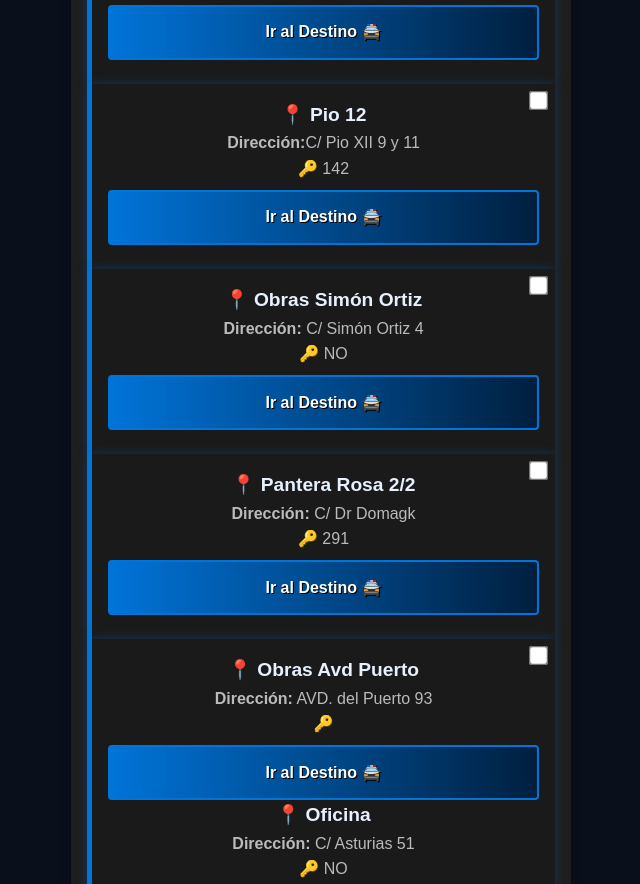
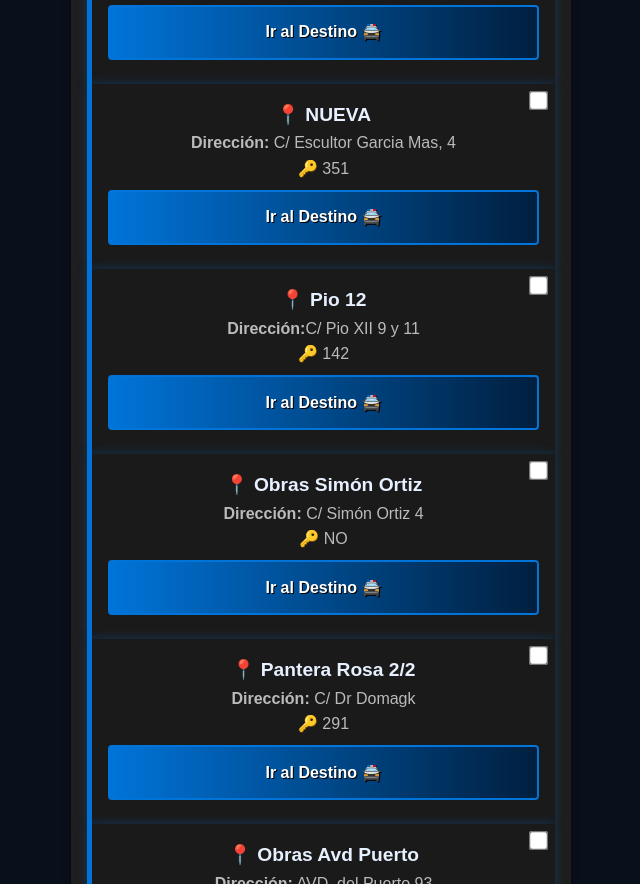
Before and after one commit to Luth0r76/ruta10, a plain HTML site: page index.html in a window 1280 px wide. Shown: the part 2447-3331 px from the top of the page, without its empty margins (319-959 px from the left). Drawn offline with Linux system fonts and the light colour scheme.

Commit message:
Add files via upload

```diff
--- a/index.html
+++ b/index.html
@@ -223,12 +223,20 @@
             <a href="https://www.google.com/maps/dir/?api=1&destination=Av+Cortes+Valencianas+60+Valencia" class="btn"
                 target="_blank">Ir al Destino 🚔</a>
         </div>
+        <div class="location" data-id="base" data-lat="39.4857299" data-lng="-0.4011449">
+            <h2>📍 NUEVA</h2>
+            <p><strong>Dirección:</strong> C/ Escultor Garcia Mas, 4</p>
+            <p>🔑 351 </p>
+            <input type="checkbox" class="checkbox" onclick="markVisited(this)">
+            <a href="https://www.google.es/maps/dir/?api=1&destination=C.+Escultor+Garc%C3%ADa+Mas,+2,+Campanar,+46015+Valencia" class="btn"
+                target="_blank">Ir al Destino 🚔</a>
+        </div>
         <div class="location" data-id="pio" data-lat="39.4804088" data-lng="-0.3928475">
             <h2>📍 Pio 12</h2>
             <p><strong>Dirección:</strong>C/ Pio XII 9 y 11</p>
             <p> 🔑 142</p>
             <input type="checkbox" class="checkbox" onclick="markVisited(this)">
-            <a href="https://www.google.es/maps/place/Av.+P%C3%ADo+XII,+11,+Campanar,+46009+Valencia" class="btn"
+            <a href="https://www.google.es/maps/dir/?api=1&destination=Av.+P%C3%ADo+XII,+11,+Campanar,+46009+Valencia" class="btn"
                 target="_blank">Ir al Destino 🚔</a>
         </div>
         <div class="location" data-id="ortiz" data-lat="39.4729145" data-lng="-0.386149">
```
